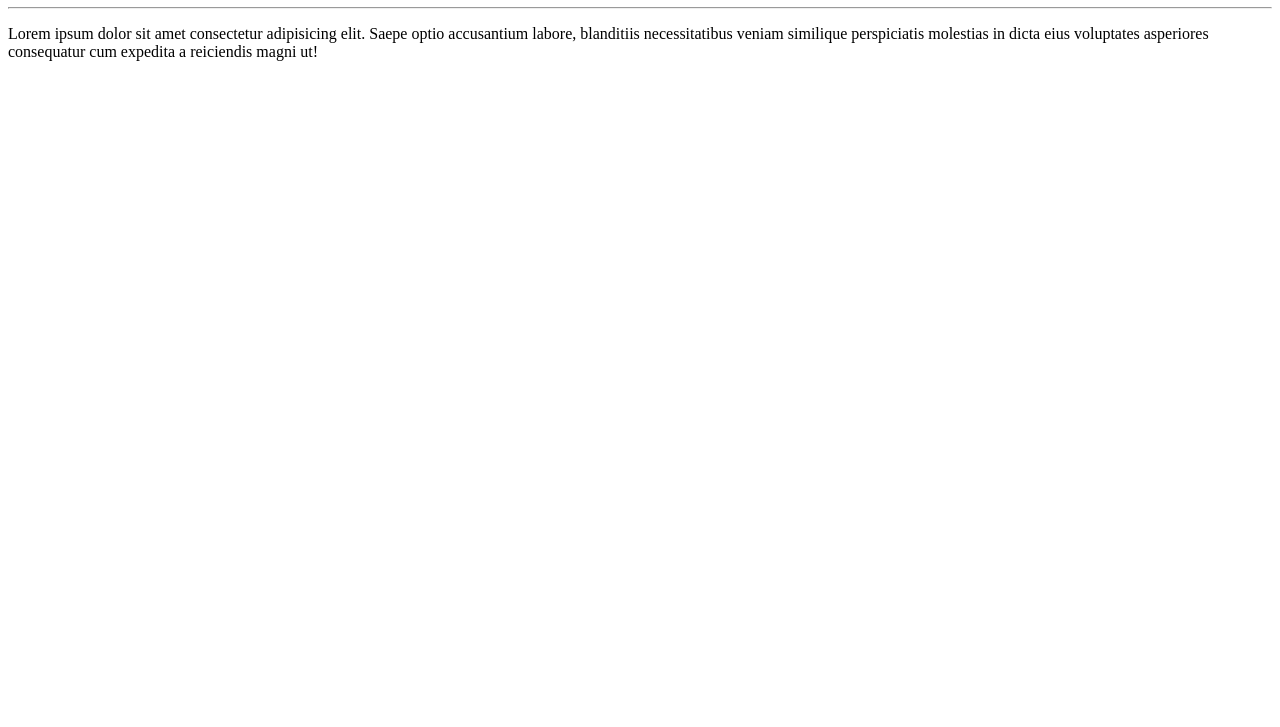
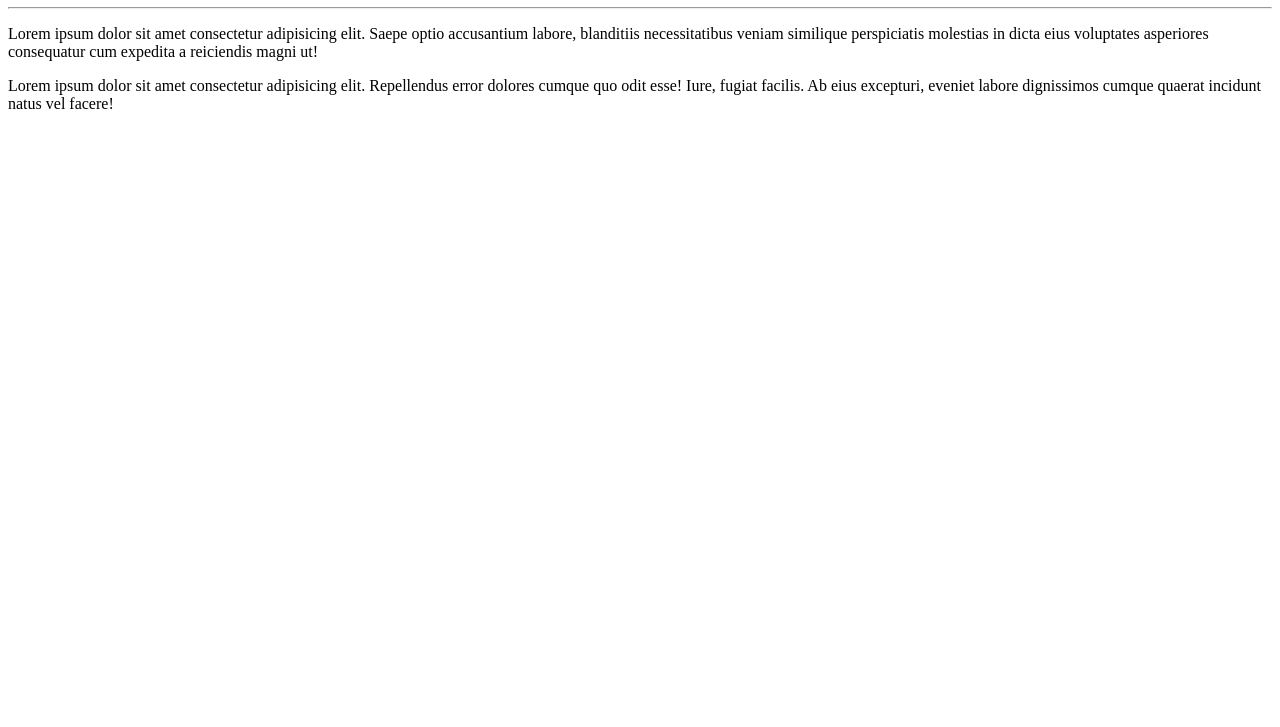
Before and after one commit to RaynerSantos/Ola-Mundo, a plain HTML site: page site-exemplo/index.html in a window 1280 px wide. Shown: the part 73-800 px from the top of the page. Drawn offline with Linux system fonts and the light colour scheme.

Commit message:
Adicionei um parágrafo

```diff
--- a/site-exemplo/index.html
+++ b/site-exemplo/index.html
@@ -9,5 +9,6 @@
     <h1>Olá, Mundo!</h1>
     <hr>
     <p>Lorem ipsum dolor sit amet consectetur adipisicing elit. Saepe optio accusantium labore, blanditiis necessitatibus veniam similique perspiciatis molestias in dicta eius voluptates asperiores consequatur cum expedita a reiciendis magni ut!</p>
+    <p>Lorem ipsum dolor sit amet consectetur adipisicing elit. Repellendus error dolores cumque quo odit esse! Iure, fugiat facilis. Ab eius excepturi, eveniet labore dignissimos cumque quaerat incidunt natus vel facere!</p>
 </body>
 </html>
```
